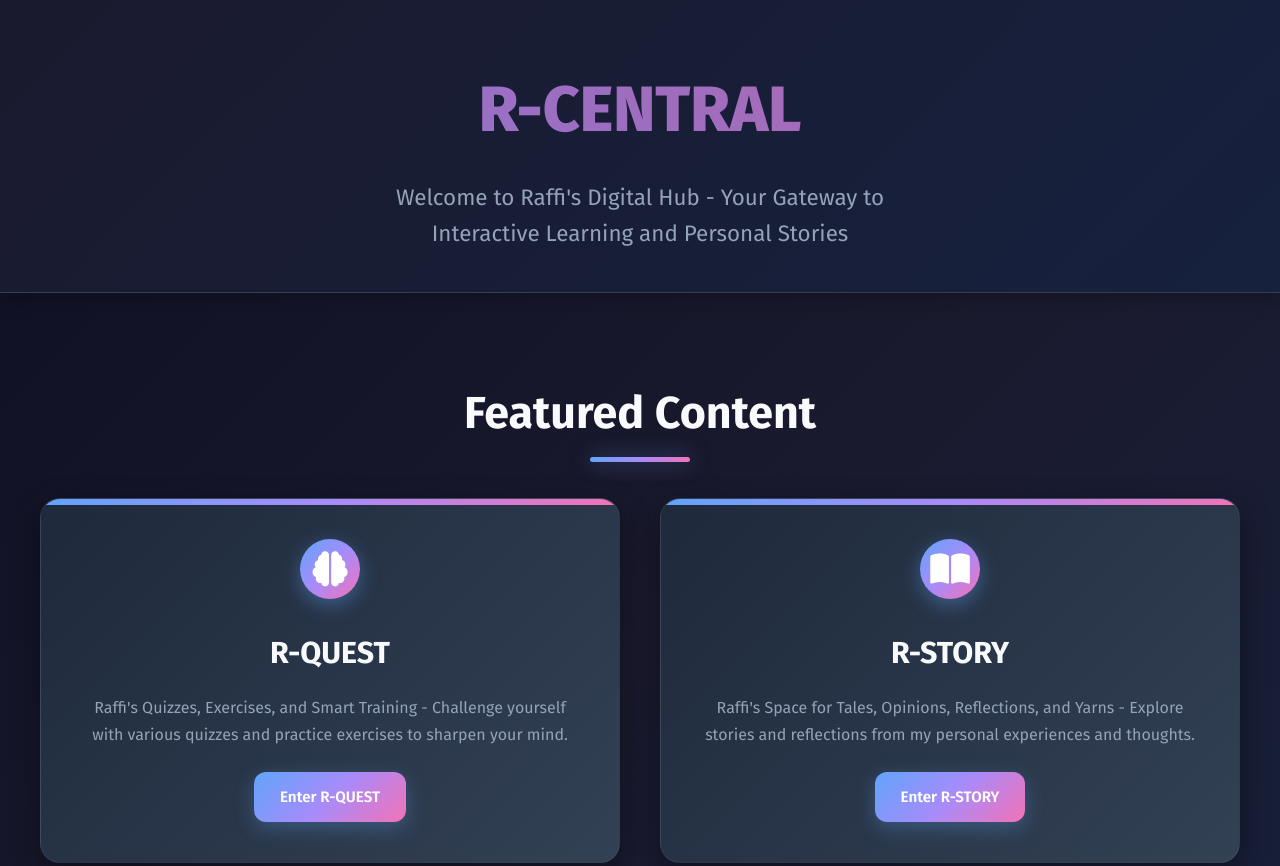
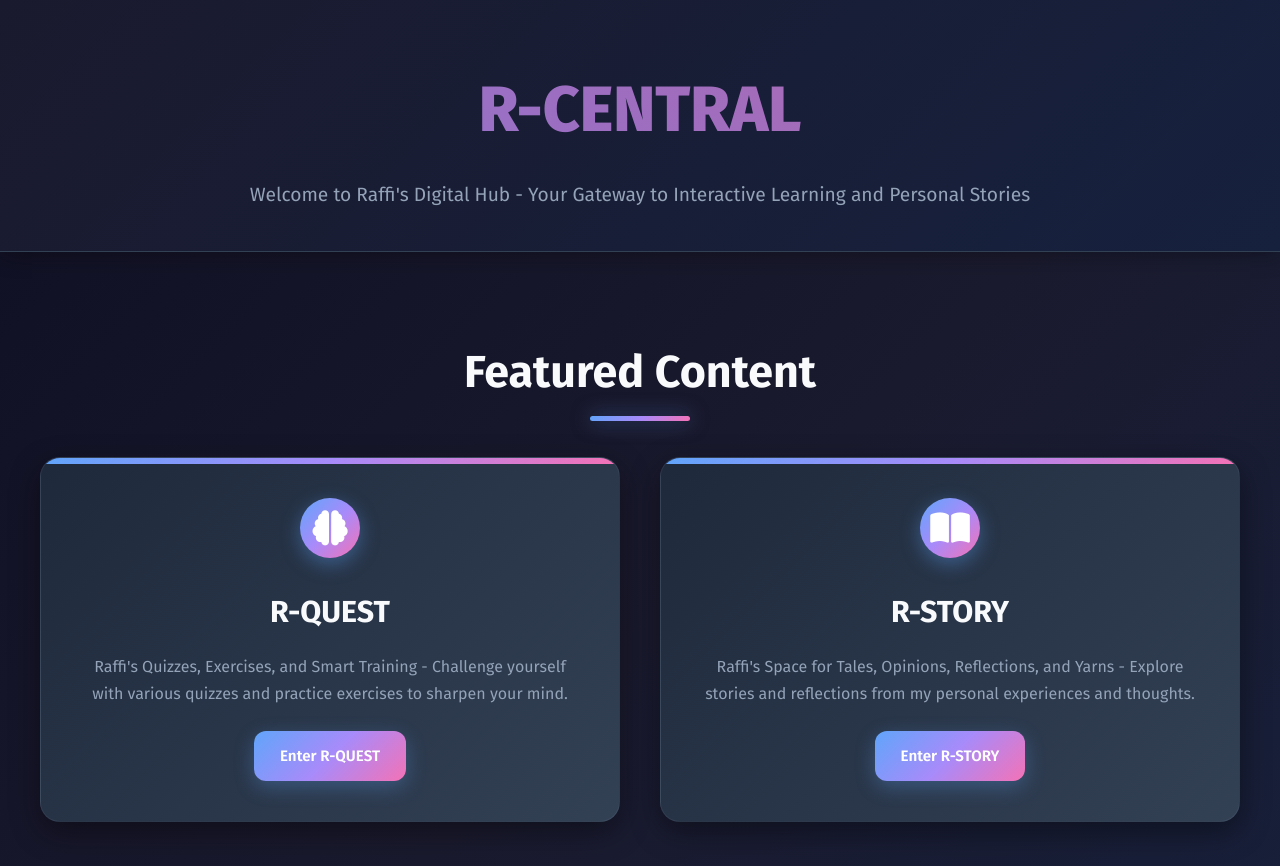
Before and after one commit to raffizahrandhika/r-central, a plain HTML site: page index.html in a window 1280 px wide. Shown: the top 866 px of the page. Drawn offline with Linux system fonts and the light colour scheme.

Commit message:
Update style.css

```diff
--- a/style.css
+++ b/style.css
@@ -56,9 +56,9 @@ body {
 }
 
 .rcentral-subtitle {
-    font-size: 1.4rem;
+    font-size: 1.2rem;
     color: #94a3b8;
-    max-width: 600px;
+    max-width: 800px;
     margin: 0 auto;
 }
 
```
